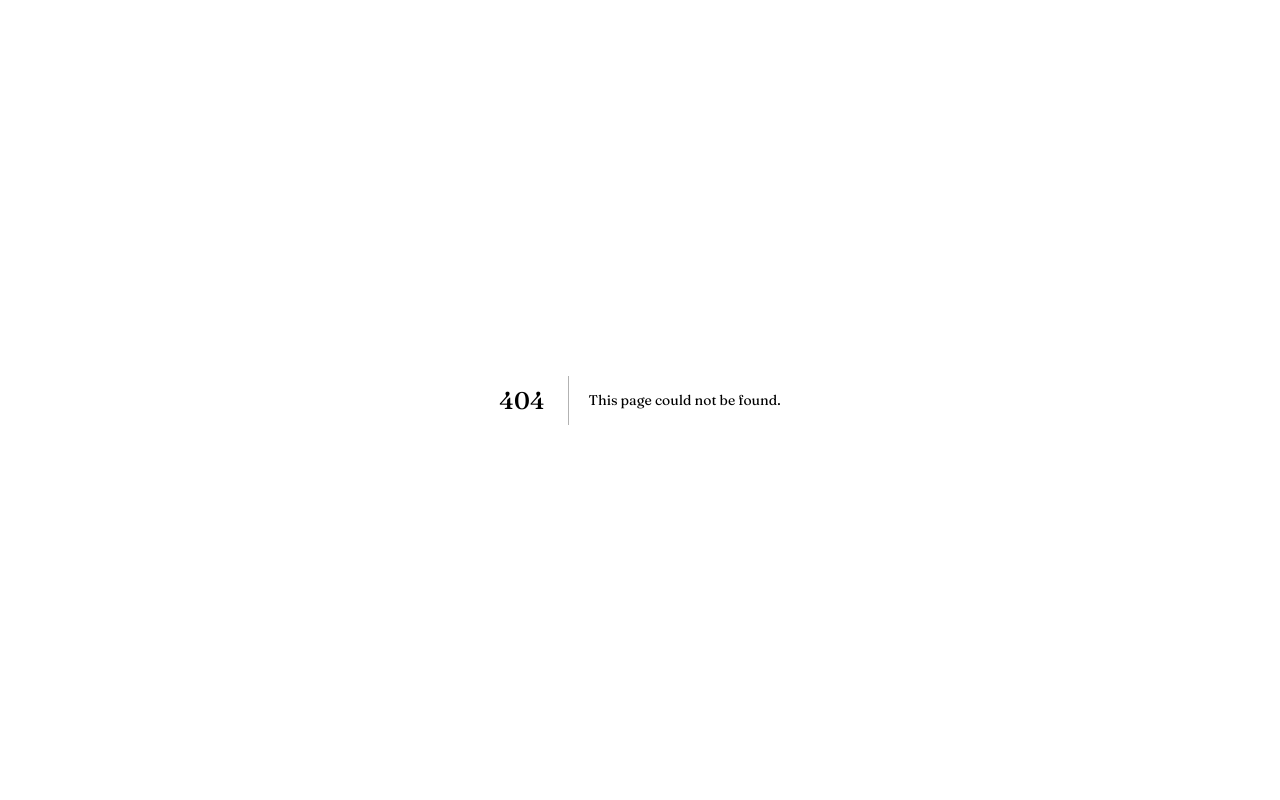
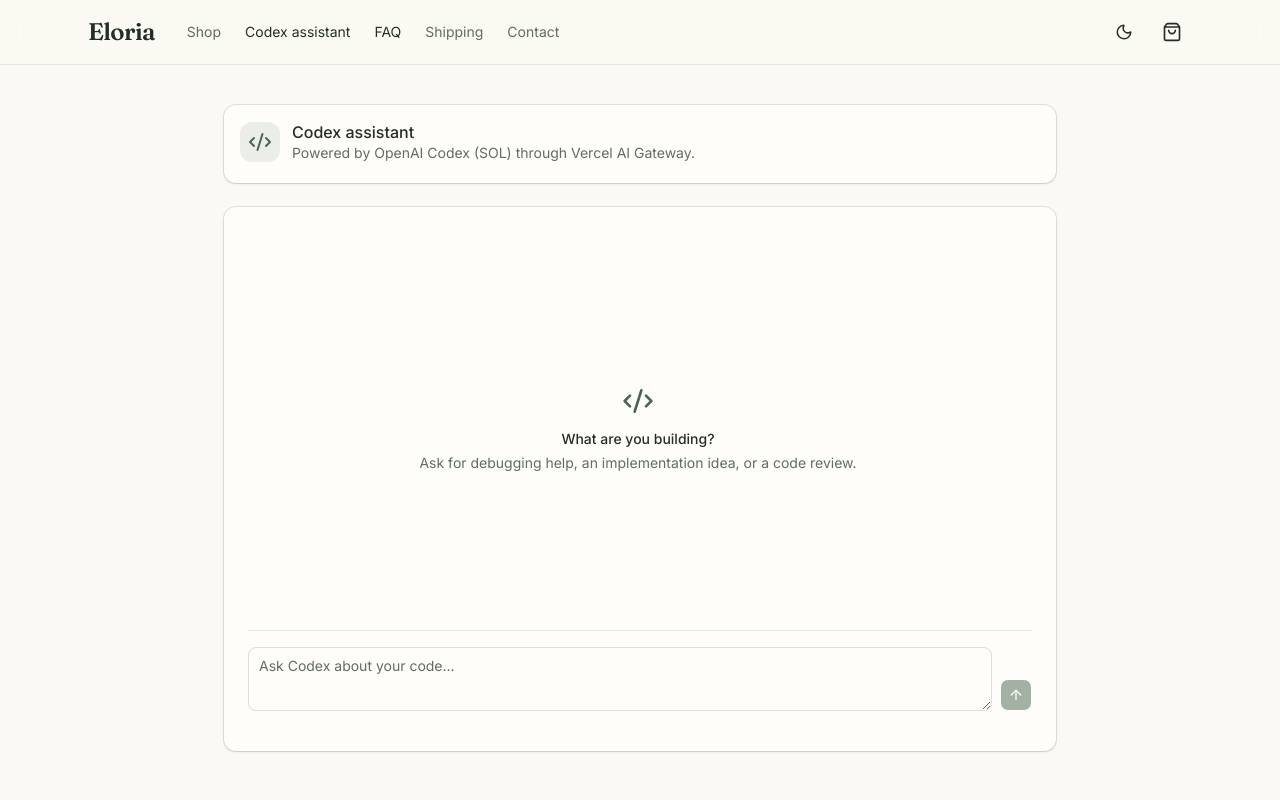
Before and after one commit to Zeyad-M-Fouad/eloria-developer-handoff, a Next.js app: page /assistant in a window 1280 px wide. Before the commit this address had no page. Shown: the top 800 px of the page. Built offline with nearby package versions, Linux system fonts and the light colour scheme.

Commit message:
Add OpenAI Codex programming assistant

```diff
--- /dev/null
+++ b/app/(store)/assistant/page.tsx
@@ -0,0 +1,65 @@
+"use client"
+
+import { useState } from "react"
+import { DefaultChatTransport } from "ai"
+import { useChat } from "@ai-sdk/react"
+import { ArrowUp, Code2, Square } from "lucide-react"
+import { Button } from "@/components/ui/button"
+import { Card, CardContent, CardDescription, CardHeader, CardTitle } from "@/components/ui/card"
+import { Textarea } from "@/components/ui/textarea"
+
+export default function AssistantPage() {
+  const [input, setInput] = useState("")
+  const { messages, sendMessage, status, stop, error } = useChat({
+    transport: new DefaultChatTransport({ api: "/api/codex" }),
+  })
+  const busy = status === "submitted" || status === "streaming"
+
+  function submit(event: React.FormEvent<HTMLFormElement>) {
+    event.preventDefault()
+    if (!input.trim() || busy) return
+    sendMessage({ text: input.trim() })
+    setInput("")
+  }
+
+  return (
+    <main className="mx-auto flex min-h-[calc(100svh-5rem)] w-full max-w-4xl flex-col gap-6 px-5 py-10 sm:px-8">
+      <Card className="border-border/70 shadow-sm">
+        <CardHeader>
+          <div className="flex items-center gap-3">
+            <span className="flex size-10 items-center justify-center rounded-xl bg-primary/10 text-primary"><Code2 /></span>
+            <div>
+              <CardTitle>Codex assistant</CardTitle>
+              <CardDescription>Powered by OpenAI Codex (SOL) through Vercel AI Gateway.</CardDescription>
+            </div>
+          </div>
+        </CardHeader>
+      </Card>
+
+      <Card className="flex min-h-[34rem] flex-1 flex-col border-border/70 shadow-sm">
+        <CardContent className="flex flex-1 flex-col gap-5 p-4 sm:p-6">
+          <div className="flex flex-1 flex-col gap-4 overflow-y-auto pr-1">
+            {messages.length === 0 ? (
+              <div className="m-auto max-w-md text-center text-muted-foreground">
+                <Code2 className="mx-auto mb-3 size-8 text-primary" />
+                <p className="font-medium text-foreground">What are you building?</p>
+                <p className="mt-1 text-sm">Ask for debugging help, an implementation idea, or a code review.</p>
+              </div>
+            ) : messages.map((message) => (
+              <div key={message.id} className={`max-w-[88%] rounded-2xl px-4 py-3 text-sm ${message.role === "user" ? "self-end bg-primary text-primary-foreground" : "self-start bg-muted text-foreground"}`}>
+                {message.parts.map((part, index) => part.type === "text" ? <p key={index} className="whitespace-pre-wrap">{part.text}</p> : null)}
+              </div>
+            ))}
+            {busy && <p className="text-sm text-muted-foreground">Codex is thinking...</p>}
+            {error && <p role="alert" className="rounded-lg border border-destructive/30 bg-destructive/10 px-3 py-2 text-sm text-destructive">Codex could not respond. Check the AI Gateway billing setup and try again.</p>}
+          </div>
+
+          <form onSubmit={submit} className="flex items-end gap-2 border-t border-border/70 pt-4">
+            <Textarea value={input} onChange={(event) => setInput(event.target.value)} placeholder="Ask Codex about your code..." rows={2} disabled={busy} aria-label="Message Codex" />
+            {busy ? <Button type="button" variant="outline" size="icon" onClick={() => stop()} aria-label="Stop response"><Square /></Button> : <Button type="submit" size="icon" disabled={!input.trim()} aria-label="Send message"><ArrowUp /></Button>}
+          </form>
+        </CardContent>
+      </Card>
+    </main>
+  )
+}
--- /dev/null
+++ b/app/api/codex/route.ts
@@ -0,0 +1,18 @@
+import { createGateway, convertToModelMessages, createUIMessageStreamResponse, streamText, toUIMessageStream, type UIMessage } from "ai"
+
+export const maxDuration = 30
+
+const gateway = createGateway()
+
+export async function POST(request: Request) {
+  const { messages } = (await request.json()) as { messages: UIMessage[] }
+  const result = streamText({
+    model: gateway("openai/gpt-5.6-sol"),
+    instructions: "You are Codex, a concise and practical programming assistant inside the Eloria project. Help with code, debugging, architecture, and implementation. Do not claim to have changed files or run commands unless the user provides that context. Ask for clarification when requirements are ambiguous.",
+    messages: await convertToModelMessages(messages),
+  })
+
+  return createUIMessageStreamResponse({
+    stream: toUIMessageStream({ stream: result.stream }),
+  })
+}
--- a/components/site/site-header.tsx
+++ b/components/site/site-header.tsx
@@ -10,6 +10,7 @@ import { ThemeToggle } from "@/components/theme-toggle"
 
 const NAV = [
   { href: "/products", label: "Shop" },
+  { href: "/assistant", label: "Codex assistant" },
   { href: "/#faq", label: "FAQ" },
   { href: "/shipping", label: "Shipping" },
   { href: "/contact", label: "Contact" },
--- a/package.json
+++ b/package.json
@@ -9,8 +9,10 @@
     "start": "next start"
   },
   "dependencies": {
+    "@ai-sdk/react": "^4.0.117",
     "@base-ui/react": "^1.5.0",
     "@vercel/analytics": "1.6.1",
+    "ai": "^7.0.114",
     "better-auth": "^1.7.5",
     "class-variance-authority": "^0.7.1",
     "clsx": "^2.1.1",
```
Also changed, not shown: 1 other file (tests, documents, lock files or other folders).
